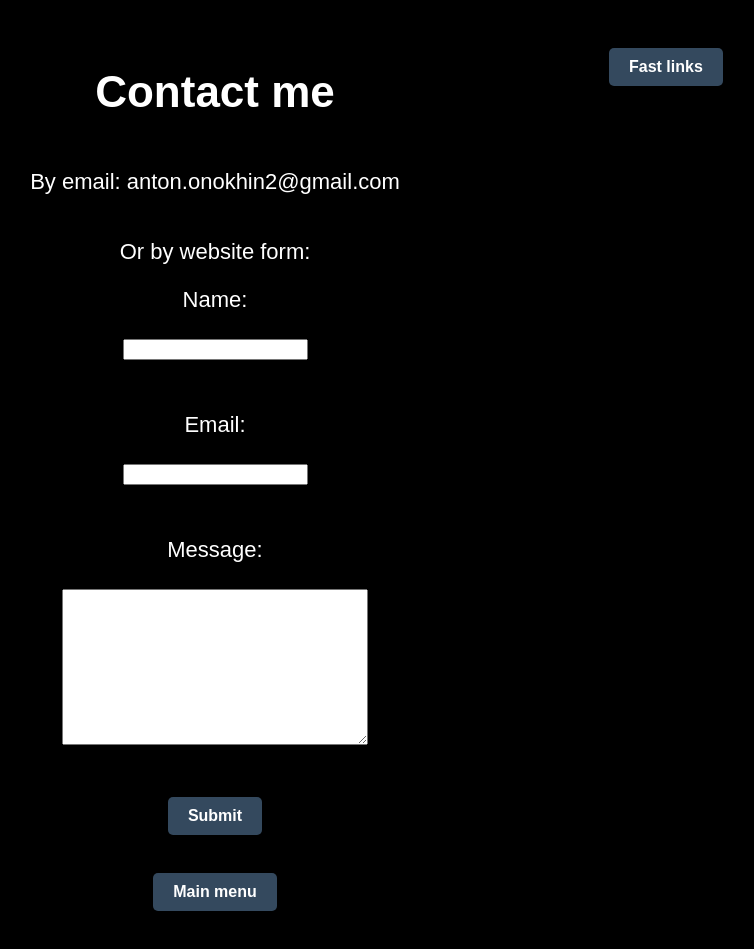
After one commit to Anton-Green/portfolio, a PHP site: page /contact.html in a window 1280 px wide. The commit adds this page. Shown: the whole page, without its empty margins (425-1179 px from the left). Run offline with PHP 8.4, Linux system fonts and the light colour scheme.

Commit message:
should return to 1/7 version

```diff
--- a/client.html
+++ b/client.html
@@ -11,6 +11,7 @@
     <div class="dropdown">
         <button class="dropbtn">Fast links</button>
         <div class="dropdown-content">
+            <a href="contact.html">Contact</a>
             <a href="index.html">Main Menu</a>
             <a href="document_managment.html">Doc Management</a>
             <a href="digital_appeal.html">Stylization</a>
@@ -55,7 +56,7 @@
             </p>
         </ol>
         <a href="seo.html" class="button">Previous</a>
-        <a href="index.html" class="button">Contact me</a>
+        <a href="contact.html" class="button">Contact me</a>
     </div>
 
 </body>
--- /dev/null
+++ b/contact.html
@@ -0,0 +1,53 @@
+<!DOCTYPE html>
+<html lang="en">
+<head>
+    <meta charset="UTF-8">
+    <meta name="viewport" content="width=device-width, initial-scale=1.0">
+    <title>Anthony Onokin</title>
+    <link rel="stylesheet" href="styles.css">
+    <link rel="icon" type="image/x-icon" href="images/favicon.ico">
+</head>
+<body>
+    <div class="dropdown">
+        <button class="dropbtn">Fast links</button>
+        <div class="dropdown-content">
+            <a href="index.html">Main Menu</a>
+            <a href="document_managment.html">Doc Management</a>
+            <a href="digital_appeal.html">Stylization</a>
+            <a href="seo.html">Attracting Clients</a>
+            <a href="client.html">Client Base Creation</a>
+        </div>
+
+    </div>
+    <div class="contact_text" id="contact">
+        <h1>Contact me</h1>
+        <p>By email: anton.onokhin2@gmail.com</p>
+        <p>Or by website form:</p>
+
+        <form id="form" action="process_form.php" method="post">
+            <label for="name">Name:</label>
+            <br />
+            <input type="text" name="name" id="name" required>
+            <br />
+            <br />
+            <label for="email">Email:</label>
+            <br />
+            <input type="email" name="email" id="email" required>
+            <br />
+            <br />
+            <label for="message">Message:</label>
+            <br />
+            <textarea id="message" name="message" required></textarea>
+            <br />
+            <br />
+            <input class="button" onclick="showMessage()" type="submit" value="Submit">
+        </form>
+
+    </div>
+
+    <div>
+        <a href="index.html" class="button">Main menu</a>
+    </div>
+
+</body>
+</html>
--- a/digital_appeal.html
+++ b/digital_appeal.html
@@ -11,6 +11,7 @@
     <div class="dropdown">
         <button class="dropbtn">Fast links</button>
         <div class="dropdown-content">
+            <a href="contact.html">Contact</a>
             <a href="index.html">Main Menu</a>
             <a href="document_managment.html">Doc Management</a>
             <a href="seo.html">Attracting Clients</a>
--- a/document_managment.html
+++ b/document_managment.html
@@ -11,6 +11,7 @@
     <div class="dropdown">
         <button class="dropbtn">Fast links</button>
         <div class="dropdown-content">
+            <a href="contact.html">Contact</a>
             <a href="index.html">Main Menu</a>
             <a href="digital_appeal.html">Stylization</a>
             <a href="seo.html">Attracting Clients</a>
--- a/seo.html
+++ b/seo.html
@@ -11,6 +11,7 @@
     <div class="dropdown">
         <button class="dropbtn">Fast links</button>
         <div class="dropdown-content">
+            <a href="contact.html">Contact</a>
             <a href="index.html">Main Menu</a>
             <a href="document_managment.html">Doc Management</a>
             <a href="digital_appeal.html">Stylization</a>
--- a/styles.css
+++ b/styles.css
@@ -3,21 +3,29 @@ body {
     color: white;
     font-family: "Arial", Sans-serif;
     font-size: 22px;
+}
 
+    body :not(dropdown > dropdown) {
         display: flex;
         flex-direction: column;
+        text-align: center;
         align-items: center;
-    text-align: center;
+    }
+
+.dropdown {
+    position:fixed;
+    left:80%;
 }
 
 div {
     /*border: 1px solid #ccc;*/
-    margin: 50px;
+    margin: 3%;
 }
 
+
 ol, ul {
-    list-style-position: inside;
-    text-align:left;
+    text-align: left;
+    border: 1px solid #ccc;
 }
 
 .button {
@@ -28,7 +36,6 @@ ol, ul {
     font-size: 16px;
     font-weight: bold;
     border: none;
-
     text-decoration: none;
     transition: background-color 0.3s, color 0.3s;
 }
@@ -36,6 +43,11 @@ ol, ul {
     .button:hover {
         background-color: #1d2833;
     }
+
+.dropdown {
+    margin: 10px;
+}
+
 
 .dropbtn {
     border-radius: 5px;
@@ -93,3 +105,4 @@ a {
     body {
         font-size: 14px;
     }
+}
```
Also changed, not shown: index.html (+13 -7 lines). Lines whose indentation alone changed are shown as unchanged.
